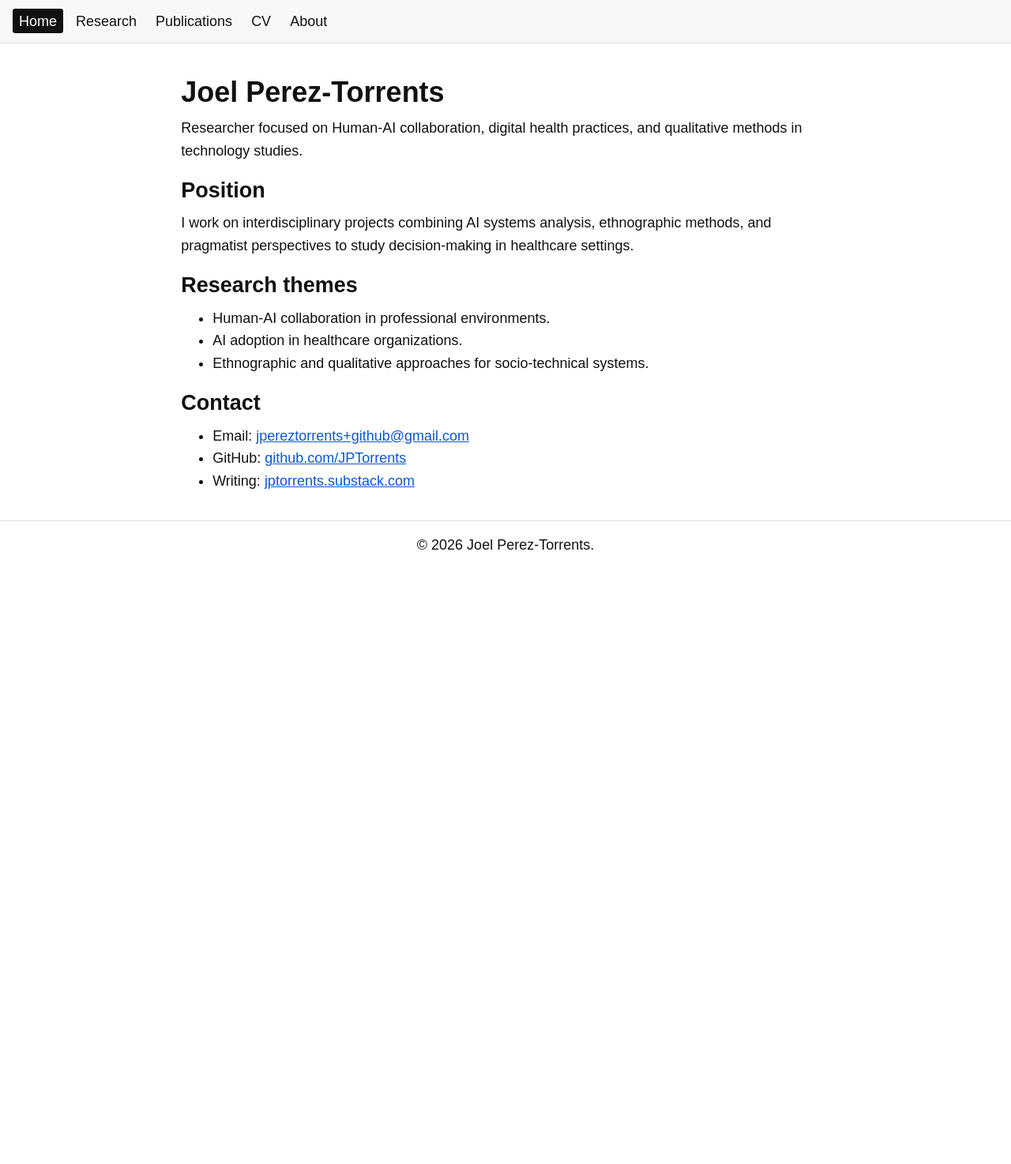
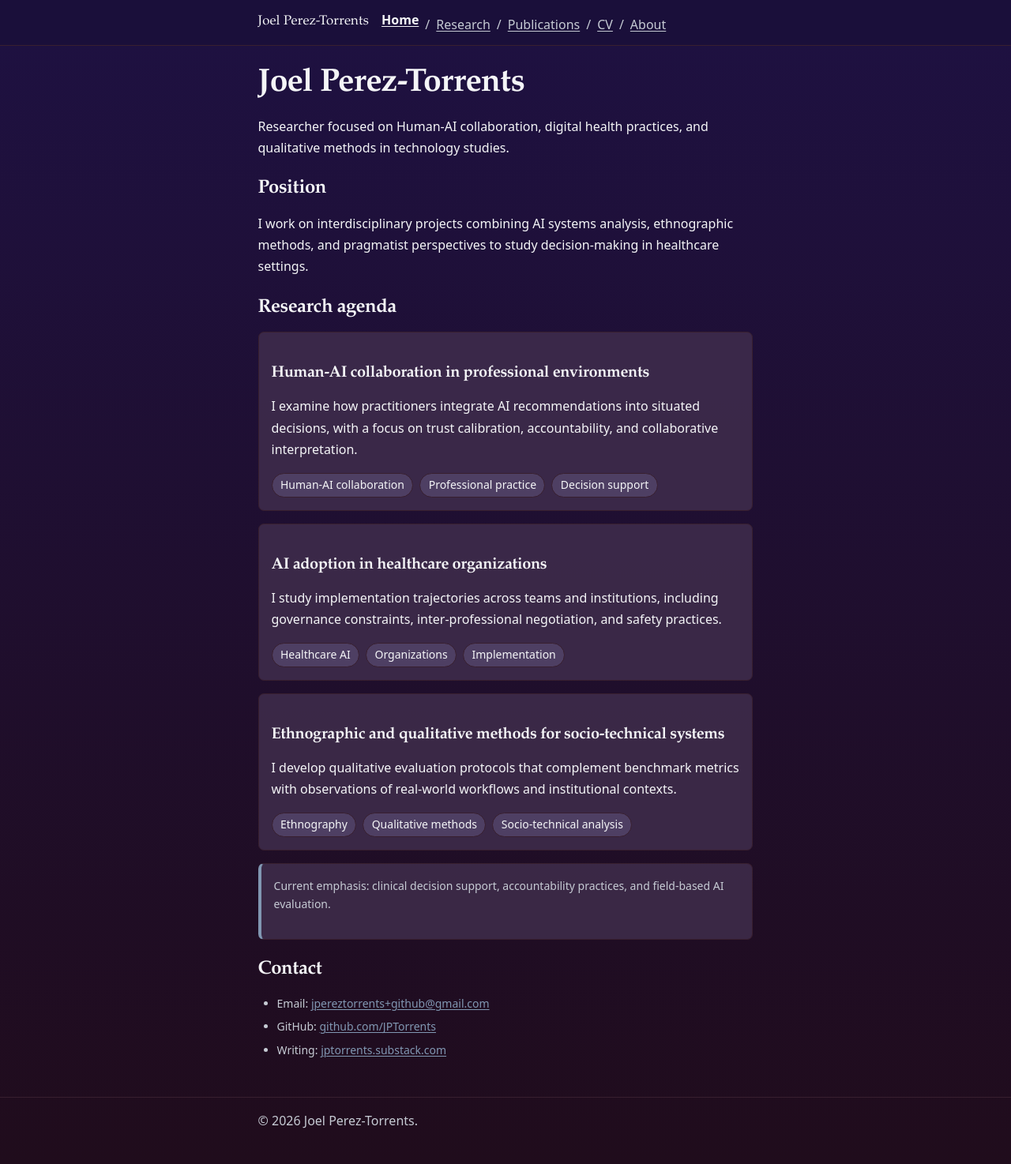
Before and after one commit to JPTorrents/jptorrents.github.io, a Jekyll site: the page built from _pages/index.md, in a window 1280 px wide. Shown: the whole page at 79% size. Built offline with Jekyll 4.4.1, drawn with Linux system fonts in a browser that asks for light colours; before the commit the page ends 900 px from its top, so only the background shows below that.

```diff
--- a/_layouts/default.html
+++ b/_layouts/default.html
@@ -27,21 +27,26 @@
   <body>
     <a class="skip-link" href="#main-content">Skip to content</a>
     <header class="site-header">
-      <nav aria-label="Main navigation">
-        <ul class="nav-links">
+      <div class="container">
+        <p class="site-title"><a href="{{ '/' | relative_url }}">{{ site.title }}</a></p>
+        <nav aria-label="Main navigation">
+          <ul class="nav-links">
           <li><a href="{{ '/' | relative_url }}" {% if page.permalink == '/' %}aria-current="page"{% endif %}>Home</a></li>
           <li><a href="{{ '/research/' | relative_url }}" {% if page.url == '/research/' %}aria-current="page"{% endif %}>Research</a></li>
           <li><a href="{{ '/publications/' | relative_url }}" {% if page.url == '/publications/' or page.collection == 'publications' %}aria-current="page"{% endif %}>Publications</a></li>
           <li><a href="{{ '/cv/' | relative_url }}" {% if page.url == '/cv/' %}aria-current="page"{% endif %}>CV</a></li>
           <li><a href="{{ '/about/' | relative_url }}" {% if page.url == '/about/' %}aria-current="page"{% endif %}>About</a></li>
-        </ul>
-      </nav>
+          </ul>
+        </nav>
+      </div>
     </header>
-    <main id="main-content" class="page-content">
+    <main id="main-content" class="container">
       {{ content }}
     </main>
     <footer class="site-footer">
-      <p>© {{ 'now' | date: '%Y' }} {{ site.author.name }}.</p>
+      <div class="container">
+        <p>© {{ 'now' | date: '%Y' }} {{ site.author.name }}.</p>
+      </div>
     </footer>
   </body>
 </html>
--- a/_pages/index.md
+++ b/_pages/index.md
@@ -17,17 +17,49 @@ Researcher focused on Human-AI collaboration, digital health practices, and qual
 
 I work on interdisciplinary projects combining AI systems analysis, ethnographic methods, and pragmatist perspectives to study decision-making in healthcare settings.
 
-## Research themes
+## Research agenda
 
-- Human-AI collaboration in professional environments.
-- AI adoption in healthcare organizations.
-- Ethnographic and qualitative approaches for socio-technical systems.
+<section class="card">
+  <h3>Human-AI collaboration in professional environments</h3>
+  <p>I examine how practitioners integrate AI recommendations into situated decisions, with a focus on trust calibration, accountability, and collaborative interpretation.</p>
+  <ul class="tags">
+    <li><span>Human-AI collaboration</span></li>
+    <li><span>Professional practice</span></li>
+    <li><span>Decision support</span></li>
+  </ul>
+</section>
+
+<section class="card">
+  <h3>AI adoption in healthcare organizations</h3>
+  <p>I study implementation trajectories across teams and institutions, including governance constraints, inter-professional negotiation, and safety practices.</p>
+  <ul class="tags">
+    <li><span>Healthcare AI</span></li>
+    <li><span>Organizations</span></li>
+    <li><span>Implementation</span></li>
+  </ul>
+</section>
+
+<section class="card">
+  <h3>Ethnographic and qualitative methods for socio-technical systems</h3>
+  <p>I develop qualitative evaluation protocols that complement benchmark metrics with observations of real-world workflows and institutional contexts.</p>
+  <ul class="tags">
+    <li><span>Ethnography</span></li>
+    <li><span>Qualitative methods</span></li>
+    <li><span>Socio-technical analysis</span></li>
+  </ul>
+</section>
+
+<div class="callout">
+  <p class="meta">Current emphasis: clinical decision support, accountability practices, and field-based AI evaluation.</p>
+</div>
 
 ## Contact
 
-- Email: [jpereztorrents+github@gmail.com](mailto:jpereztorrents+github@gmail.com)
-- GitHub: [github.com/JPTorrents](https://github.com/JPTorrents)
-- Writing: [jptorrents.substack.com](https://jptorrents.substack.com)
+<ul class="meta">
+  <li>Email: <a href="mailto:jpereztorrents+github@gmail.com">jpereztorrents+github@gmail.com</a></li>
+  <li>GitHub: <a href="https://github.com/JPTorrents">github.com/JPTorrents</a></li>
+  <li>Writing: <a href="https://jptorrents.substack.com">jptorrents.substack.com</a></li>
+</ul>
 
 <script type="application/ld+json">
 {
--- a/_sass/general/general.scss
+++ b/_sass/general/general.scss
@@ -1,41 +1,153 @@
+:root {
+  --bg-0: #200C1C;
+  --bg-1: #1E1142;
+  --fg-0: #F4F5F7;
+  --fg-1: #C6CBD4;
+  --accent: #8197B2;
+  --border: #381F2F;
+  --surface: #422F4E;
+  --surface-2: #54476D;
+
+  --space-1: 0.5rem;
+  --space-2: 1rem;
+  --space-3: 1.5rem;
+  --space-4: 2rem;
+
+  --text-sm: 0.875rem;
+  --text-body: 1rem;
+  --text-h3: 1.25rem;
+  --text-h2: 1.5rem;
+  --text-h1: clamp(2rem, 1.6rem + 1.2vw, 2.6rem);
+}
+
 * {
   box-sizing: border-box;
 }
 
 body {
   margin: 0;
-  font-size: 18px;
-  line-height: 1.6;
-  font-family: Arial, Helvetica, sans-serif;
-  color: #111;
-  background: #fff;
+  background: linear-gradient(180deg, var(--bg-1) 0%, var(--bg-0) 100%);
+  color: var(--fg-0);
+  font-family: ui-sans-serif, system-ui, -apple-system, Segoe UI, Roboto, Arial, sans-serif;
+  font-size: var(--text-body);
+  line-height: 1.7;
 }
 
-.page-content {
-  max-width: 860px;
-  margin: 0 auto;
-  padding: 1.2rem;
+.container {
+  width: min(100%, 72ch);
+  margin-inline: auto;
+  padding-inline: var(--space-2);
+}
+
+main {
+  padding-block: var(--space-3) var(--space-4);
 }
 
 h1,
 h2,
 h3 {
-  line-height: 1.25;
-  margin: 1.2rem 0 0.6rem;
+  font-family: ui-serif, Iowan Old Style, Palatino Linotype, Palatino, Georgia, serif;
+  line-height: 1.2;
+  letter-spacing: -0.02em;
+  margin: var(--space-3) 0 var(--space-2);
+}
+
+h1 {
+  margin-top: 0;
+  font-size: var(--text-h1);
+}
+
+h2 {
+  font-size: var(--text-h2);
+}
+
+h3 {
+  font-size: var(--text-h3);
 }
 
 p,
-ul {
-  margin: 0 0 1rem;
+ul,
+ol,
+dl,
+blockquote,
+pre,
+table {
+  margin: 0 0 var(--space-2);
+}
+
+small,
+.meta {
+  font-size: var(--text-sm);
 }
 
 a {
-  color: #0b57d0;
+  color: var(--accent);
+  text-decoration: underline;
+  text-decoration-thickness: 1px;
+  text-underline-offset: 0.15em;
 }
 
-a:focus,
 a:hover {
-  text-decoration: underline;
+  text-decoration-thickness: 2px;
+}
+
+a:focus-visible {
+  outline: 3px solid var(--accent);
+  outline-offset: 3px;
+}
+
+ul,
+ol {
+  padding-left: 1.5rem;
+}
+
+li + li {
+  margin-top: 0.35rem;
+}
+
+table {
+  width: 100%;
+  border-collapse: collapse;
+  background: color-mix(in srgb, var(--surface) 70%, transparent);
+}
+
+th,
+td {
+  border: 1px solid var(--border);
+  padding: 0.6rem;
+  text-align: left;
+}
+
+blockquote {
+  padding: var(--space-2);
+  border-left: 4px solid var(--accent);
+  background: color-mix(in srgb, var(--surface) 60%, transparent);
+  color: var(--fg-1);
+}
+
+code,
+pre {
+  font-family: ui-monospace, SFMono-Regular, Menlo, Monaco, Consolas, monospace;
+  font-size: 0.92em;
+}
+
+code {
+  padding: 0.15rem 0.35rem;
+  border-radius: 0.3rem;
+  background: color-mix(in srgb, var(--surface-2) 65%, transparent);
+}
+
+pre {
+  overflow-x: auto;
+  padding: var(--space-2);
+  border: 1px solid var(--border);
+  background: color-mix(in srgb, var(--surface) 75%, transparent);
+}
+
+hr {
+  border: 0;
+  border-top: 1px solid var(--border);
+  margin: var(--space-3) 0;
 }
 
 .skip-link {
@@ -45,21 +157,77 @@ a:hover {
 }
 
 .skip-link:focus {
-  left: 1rem;
-  top: 1rem;
-  background: #fff;
-  padding: 0.5rem;
-  border: 2px solid #111;
-}
-
-.publication-block {
-  border-top: 1px solid #ddd;
-  padding-top: 1rem;
-  margin-top: 1rem;
+  left: var(--space-2);
+  top: var(--space-2);
+  background: var(--bg-0);
+  color: var(--fg-0);
+  border: 1px solid var(--accent);
+  padding: var(--space-1);
 }
 
 .site-footer {
-  border-top: 1px solid #ddd;
-  padding: 1rem;
-  text-align: center;
+  border-top: 1px solid var(--border);
+  color: var(--fg-1);
+  padding-block: var(--space-2) var(--space-3);
 }
+
+.meta {
+  color: var(--fg-1);
+}
+
+.card,
+.callout,
+.pub {
+  border: 1px solid var(--border);
+  background: color-mix(in srgb, var(--surface) 80%, transparent);
+  border-radius: 0.45rem;
+  padding: var(--space-2);
+  margin-bottom: var(--space-2);
+}
+
+.callout {
+  border-left: 4px solid var(--accent);
+}
+
+.tags {
+  list-style: none;
+  display: flex;
+  flex-wrap: wrap;
+  gap: 0.5rem;
+  margin: var(--space-1) 0 0;
+  padding: 0;
+}
+
+.tags li {
+  margin: 0;
+}
+
+.tags a,
+.tags span {
+  display: inline-block;
+  background: color-mix(in srgb, var(--surface-2) 75%, transparent);
+  color: var(--fg-0);
+  border: 1px solid var(--border);
+  border-radius: 999px;
+  padding: 0.15rem 0.65rem;
+  font-size: var(--text-sm);
+  text-decoration: none;
+}
+
+.pub h2,
+.pub h3 {
+  margin-top: 0;
+}
+
+.pub .meta-list {
+  margin: 0;
+}
+
+.pub .meta-list dt {
+  font-weight: 600;
+  color: var(--fg-1);
+}
+
+.pub .meta-list dd {
+  margin: 0 0 var(--space-1);
+}
--- a/_sass/general/header.scss
+++ b/_sass/general/header.scss
@@ -1,25 +1,54 @@
 .site-header {
-  border-bottom: 1px solid #ddd;
-  background: #f8f8f8;
+  border-bottom: 1px solid var(--border);
+  background: color-mix(in srgb, var(--bg-1) 88%, black 12%);
+}
+
+.site-header .container {
+  display: flex;
+  flex-wrap: wrap;
+  align-items: center;
+  gap: var(--space-1) var(--space-2);
+  padding-block: 0.75rem;
+}
+
+.site-title {
+  margin: 0;
+  font-family: ui-serif, Iowan Old Style, Palatino Linotype, Palatino, Georgia, serif;
+  font-size: 1.05rem;
+  letter-spacing: 0.01em;
+}
+
+.site-title a {
+  color: var(--fg-0);
+  text-decoration: none;
+}
+
+.site-title a:hover,
+.site-title a:focus-visible {
+  text-decoration: underline;
 }
 
 .nav-links {
   list-style: none;
-  display: flex;
+  display: inline-flex;
   flex-wrap: wrap;
-  gap: 0.5rem;
+  gap: 0;
   margin: 0;
-  padding: 0.8rem 1rem;
+  padding: 0;
+}
+
+.nav-links li + li::before {
+  content: "/";
+  color: var(--fg-1);
+  margin-inline: 0.5rem;
 }
 
 .nav-links a {
-  text-decoration: none;
-  color: #111;
-  padding: 0.35rem 0.5rem;
-  border-radius: 0.2rem;
+  color: var(--fg-1);
+  text-decoration-thickness: 1px;
 }
 
 .nav-links a[aria-current="page"] {
-  background: #111;
-  color: #fff;
+  color: var(--fg-0);
+  font-weight: 600;
 }
```
Also changed, not shown: _pages/cv.md (+21 -10 lines), _pages/publications.md (+25 -9 lines), docs/DESIGN_SYSTEM.md (added, +112 -0 lines).
